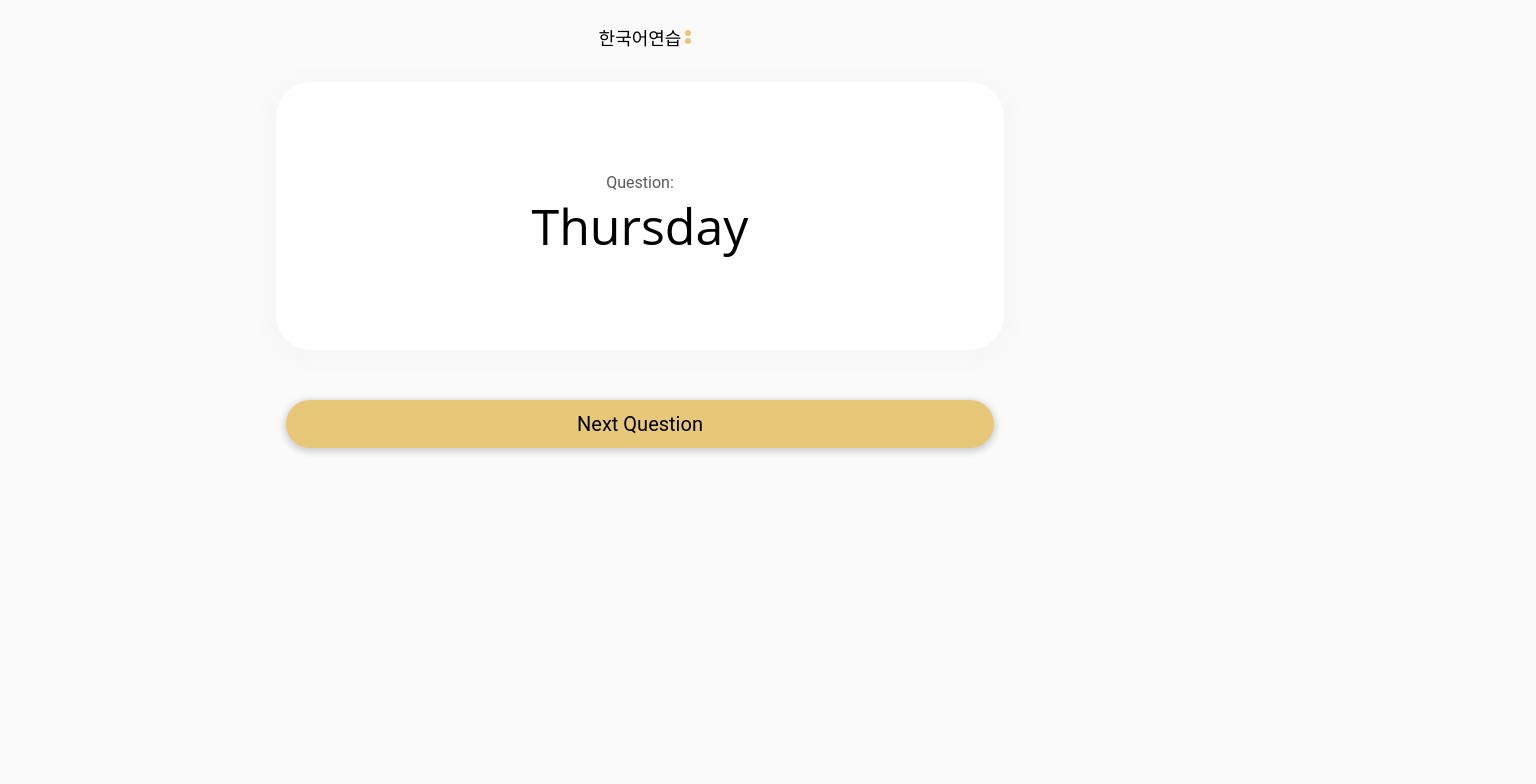
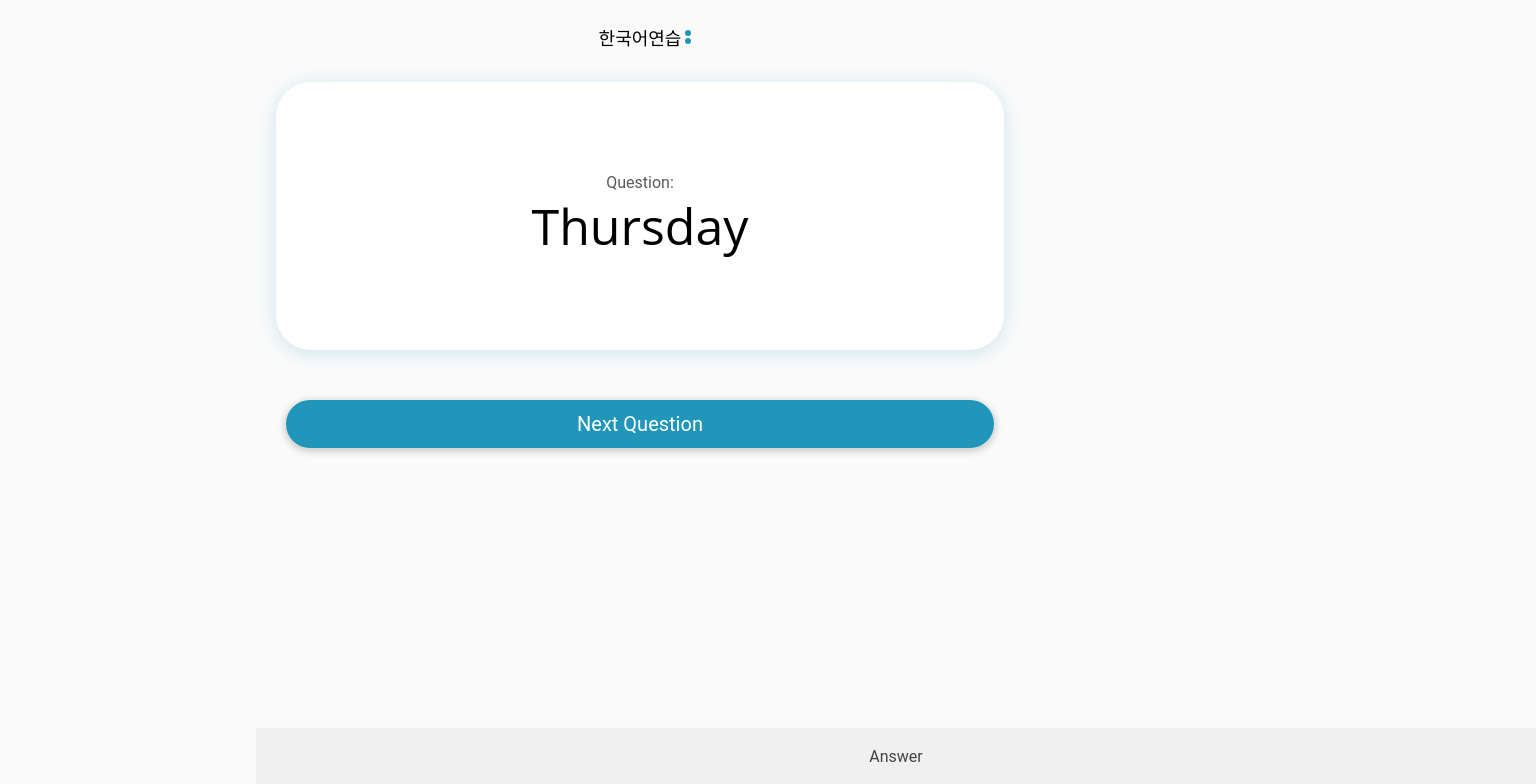
Before and after one commit to chiafengtsai/chiafengtsai.github.io, a React (Create React App) app: page / in a window 1280 px wide. Shown: the part 16-800 px from the top of the page, 1536 px wide, since content can reach past the window. Built offline with nearby package versions, Linux system fonts and the light colour scheme; what webfontloader would draw is missing.

Commit message:
feature: show answer function.

```diff
--- a/src/App.js
+++ b/src/App.js
@@ -2,6 +2,8 @@ import React, { Component } from "react";
 import TheHeader from "./components/TheHeader";
 import QuestionCard from "./components/QuestionCard";
 import MainButton from "./components/MainButton";
+import Answer from "./components/Answer";
+import AnswerButton from "./components/AnswerButton";
 import "./App.css";
 import days from "./fixtures/days.json";
 
@@ -16,10 +18,9 @@ class App extends Component {
     return Math.floor(Math.random() * 7);
   }
 
-  showAnswer = () => {
-    this.setState(state => ({
-      showAnswer: !state.showAnswer
-    }));
+  toggleAnswer = () => {
+    const showAnswer = !this.state.showAnswer;
+    this.setState(state => ({ showAnswer }));
   };
 
   renderAnswer = () => {
@@ -56,10 +57,14 @@ class App extends Component {
   render() {
     return (
       <div className="App">
+        <Answer value={this.koreanValue()} showAnswer={this.state.showAnswer} />
         <TheHeader />
         <QuestionCard englishValue={this.englishValue()} />
-        <p>{this.renderAnswer()}</p>
         <MainButton updateQuestion={() => this.updateQuestion()} />
+        <AnswerButton
+          toggleAnswer={() => this.toggleAnswer()}
+          showAnswer={this.state.showAnswer}
+        />
       </div>
     );
   }
--- a/src/components/Answer.jsx
+++ b/src/components/Answer.jsx
@@ -0,0 +1,21 @@
+import React, { Component } from "react";
+
+class Answer extends Component {
+  render() {
+    let classes = "answer-wrap ";
+    console.log(this.props.showAnswer);
+    if (this.props.showAnswer) classes += "answer-wrap--show";
+    return (
+      <div className={classes}>
+        <main className="answer-main">
+          <section>
+            <span className="answer-main__secondary">answer:</span>
+            <p className="answer-main__primary">{this.props.value}</p>
+          </section>
+        </main>
+      </div>
+    );
+  }
+}
+
+export default Answer;
--- /dev/null
+++ b/src/components/AnswerButton.jsx
@@ -0,0 +1,18 @@
+import React, { Component } from "react";
+
+const AnswerButton = props => {
+  const text = props.showAnswer ? "close" : "answer";
+  let classes = "answer-button ";
+  if (props.showAnswer) classes += "answer-button--activated";
+  return (
+    <a
+      href="javascript:void(0)"
+      className={classes}
+      onClick={() => props.toggleAnswer()}
+    >
+      {text}
+    </a>
+  );
+};
+
+export default AnswerButton;
--- a/src/index.css
+++ b/src/index.css
@@ -34,7 +34,7 @@ body {
   content: "";
   width: 6px;
   height: 6px;
-  background-color: #e7c778;
+  background-color: #2096ba;
   position: absolute;
   border-radius: 50%;
   right: -10px;
@@ -45,7 +45,7 @@ body {
   content: "";
   width: 6px;
   height: 6px;
-  background-color: #e7c778;
+  background-color: #2096ba;
   position: absolute;
   border-radius: 50%;
   right: -10px;
@@ -54,7 +54,7 @@ body {
 
 .question-card {
   background-color: #ffffff;
-  box-shadow: 0 3px 20px 7px rgba(130, 130, 130, 0.03);
+  box-shadow: 0 3px 20px 0 rgba(32, 150, 186, 0.2);
   border-radius: 35px;
   margin: 20px;
   display: flex;
@@ -83,7 +83,7 @@ body {
 }
 
 .main-button {
-  background: #e7c778;
+  background: #2096ba;
   box-shadow: 0 2px 6px 2px rgba(145, 145, 145, 0.4);
   border-radius: 32px;
   font-size: 20px;
@@ -96,7 +96,7 @@ body {
   justify-content: center;
   font-family: "Roboto", sans-serif;
   margin-top: 50px;
-  color: #000000 !important;
+  color: #ffffff !important;
   text-decoration: none;
 }
 
@@ -114,3 +114,56 @@ body {
     opacity: 1;
   }
 }
+
+.answer-wrap {
+  width: 100%;
+  position: fixed;
+  height: calc(100vh + 50px);
+  top: 100%;
+  background-color: #f0f0f0;
+  transition: all 0.15s ease-out;
+}
+
+.answer-wrap--show {
+  top: 0;
+  z-index: 2;
+}
+
+.answer-main {
+  margin-top: 180px;
+  text-align: center;
+}
+
+.answer-main__secondary {
+  font-size: 16px;
+  color: #5a5a5a;
+  text-transform: capitalize;
+}
+
+.answer-main__primary {
+  font-size: 50px;
+  font-family: "Noto Sans TC", sans-serif;
+  font-weight: bolder;
+  margin: 0;
+}
+
+.answer-button {
+  width: 100%;
+  display: flex;
+  justify-content: center;
+  align-items: center;
+  color: #444444;
+  text-decoration: none;
+  text-transform: capitalize;
+  height: 56px;
+  background-color: #f0f0f0;
+  position: absolute;
+  bottom: 0;
+  z-index: 3;
+  transition: all 0.1s ease-out;
+}
+
+.answer-button--activated {
+  background-color: #2096ba;
+  color: #ffffff;
+}
```
